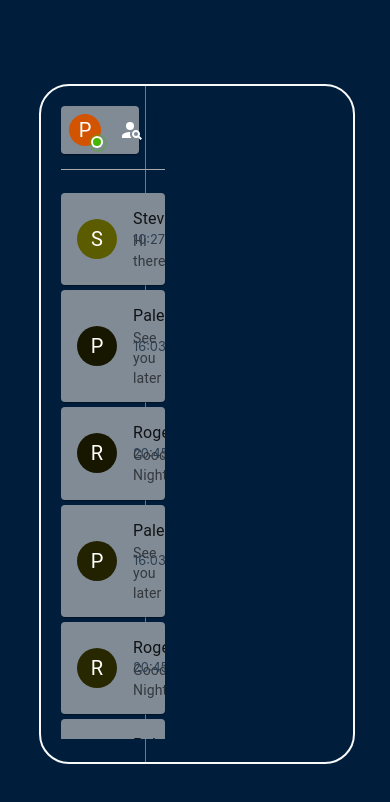
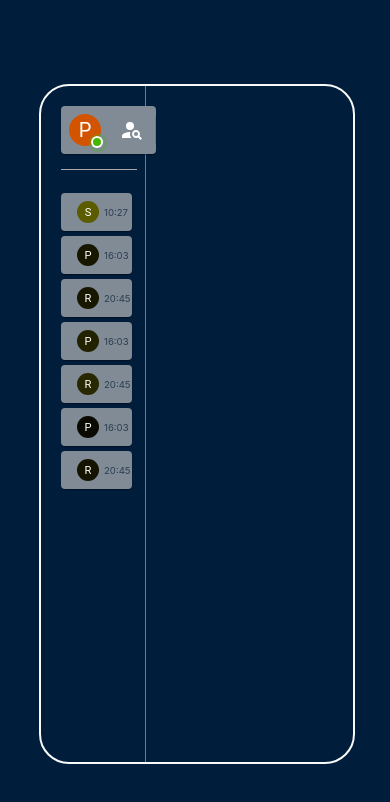
Before and after one commit to pragashraj/E-Chat_Web, a React (Create React App) app: page / in a window 390 px wide. Shown: the top 802 px of the page. Built offline with nearby package versions, Linux system fonts and the light colour scheme.

Commit message:
upgarde: aside header - mobile view

```diff
--- a/src/components/ChatListItem.js
+++ b/src/components/ChatListItem.js
@@ -14,22 +14,55 @@ const useStyles = makeStyles({
         color: "#2C3E50",
         fontSize: "0.8rem"
     },
+    mobileItemAvatar: {
+        width: 22,
+        height: 22,
+        fontSize: '0.7rem'
+    },
+    mobileDateTime: {
+        color: "#2C3E50",
+        fontSize: "0.6rem",
+        marginLeft: "5px"
+    },
+    mobileListItem: {
+        display: "flex",
+        flexDirection: "row",
+        alignItems: "center",
+    }
 })
 
-const ChatListItem = ({listItem}) => {
+const ChatListItem = ({listItem, desktopView}) => {
     const classes = useStyles()
     const rand = Math.floor(Math.random() * 100)
 
-    return (
-        <Paper className = {classes.root}>
+    const renderMobileView = () => {
+        return (
+            <ListItemButton>
+                <ListItemAvatar className = {classes.mobileListItem}>
+                    <Avatar sx = {{ bgcolor: `rgb(${rand}, ${rand}, 0)` }} className = {classes.mobileItemAvatar}>
+                        {listItem.avatar}
+                    </Avatar>
+                    <span className = {classes.mobileDateTime}>{listItem.dateTime}</span>
+                </ListItemAvatar>
+            </ListItemButton>
+        )
+    }
+
+    const renderDestopView = () => {
+        return (
             <ListItemButton>
                 <ListItemAvatar>
                     <Avatar sx = {{ bgcolor: `rgb(${rand}, ${rand}, 0)` }}>{listItem.avatar}</Avatar>
                 </ListItemAvatar>
                 <ListItemText primary = {listItem.user} secondary = {listItem.recentMessage} />
                 <span className = {classes.dateTime}>{listItem.dateTime}</span>
-                {console.log(rand)}
             </ListItemButton>
+        )
+    }
+
+    return (
+        <Paper className = {classes.root}>
+            { desktopView ? renderDestopView() : renderMobileView() }
         </Paper>
     )
 }
--- a/src/components/InputHeader.js
+++ b/src/components/InputHeader.js
@@ -3,18 +3,17 @@ import React from 'react'
 import {Paper, InputBase, Divider, IconButton} from '@mui/material'
 import { makeStyles } from '@mui/styles'
 import { Search, Close, PersonSearch } from '@mui/icons-material'
-import useMediaQuery from '@mui/material/useMediaQuery'
 
 import StyledBadge from './StyledBadge'
 
 const useStyles = makeStyles((theme) => ({
-  root: props => ({
+  root: {
     p: '2px 4px',
     display: 'flex',
     alignItems: 'center',
-    width: props.mobile ? "75%" : "100%",
+    width: "100%",
     backgroundColor: "#808B96"
-  }),
+  },
   avatar_btn: {
     p: '10px'
   },
@@ -31,9 +30,8 @@ const useStyles = makeStyles((theme) => ({
   },
 }))
 
-const InputHeader = ({placeholder, value}) => {
-    const matches = useMediaQuery('(min-width:800px)')
-    const classes = useStyles({mobile: !matches})
+const InputHeader = ({placeholder, value, desktopView}) => {
+    const classes = useStyles({desktopView: desktopView})
 
     const renderMobileView = () => {
         return (
@@ -72,7 +70,7 @@ const InputHeader = ({placeholder, value}) => {
             <IconButton className = {classes.avatar_btn} aria-label = "menu">
                 <StyledBadge bgColor = {"#D35400"}/>
             </IconButton>
-            { matches ? renderDesktopView() : renderMobileView() }
+            { desktopView ? renderDesktopView() : renderMobileView() }
         </Paper>
     )
 }
--- a/src/screens/Home/Aside.js
+++ b/src/screens/Home/Aside.js
@@ -2,6 +2,7 @@ import React from 'react'
 
 import { Grid, Divider, List } from '@mui/material'
 import { makeStyles } from '@mui/styles'
+import useMediaQuery from '@mui/material/useMediaQuery'
 
 import InputHeader from '../../components/InputHeader'
 import ChatListItem from '../../components/ChatListItem'
@@ -9,21 +10,22 @@ import ChatListItem from '../../components/ChatListItem'
 import './Home.css'
 
 const useStyles = makeStyles({
-    divider: {
-      width: "100%",
+    divider: props => ({
+      width: props.desktopView ? "100%" : "80%",
       backgroundColor: "silver",
       marginTop: "15px",
       marginBottom: "15px",
-    },
-    list: {
-        width: '100%',
+    }),
+    list: props => ({
+        width: props.desktopView ? '100%' : "75%",
         maxWidth: 360,
         bgcolor: 'background.paper',
-    }
+    })
 })
 
 const Aside = ({chatList}) => {
-    const classes = useStyles()
+    const matches = useMediaQuery('(min-width:800px)')
+    const classes = useStyles({desktopView: matches})
 
     const renderList = () => {
         return (
@@ -31,7 +33,11 @@ const Aside = ({chatList}) => {
                 <Grid item xs = {12}>
                     <List className = {classes.list}>
                         { chatList.map(item => {
-                            return <ChatListItem listItem = {item} key = {item.id}/>
+                            return <ChatListItem
+                                listItem = {item}
+                                key = {item.id}
+                                desktopView = {matches}
+                            />
                         }) }
                     </List>
                 </Grid>
@@ -43,7 +49,7 @@ const Aside = ({chatList}) => {
         return (
             <Grid container>
                 <Grid item xs = {12}>
-                    <InputHeader placeholder = "Search"/>
+                    <InputHeader placeholder = "Search" desktopView = {matches}/>
                 </Grid>
             </Grid>
         )
```
